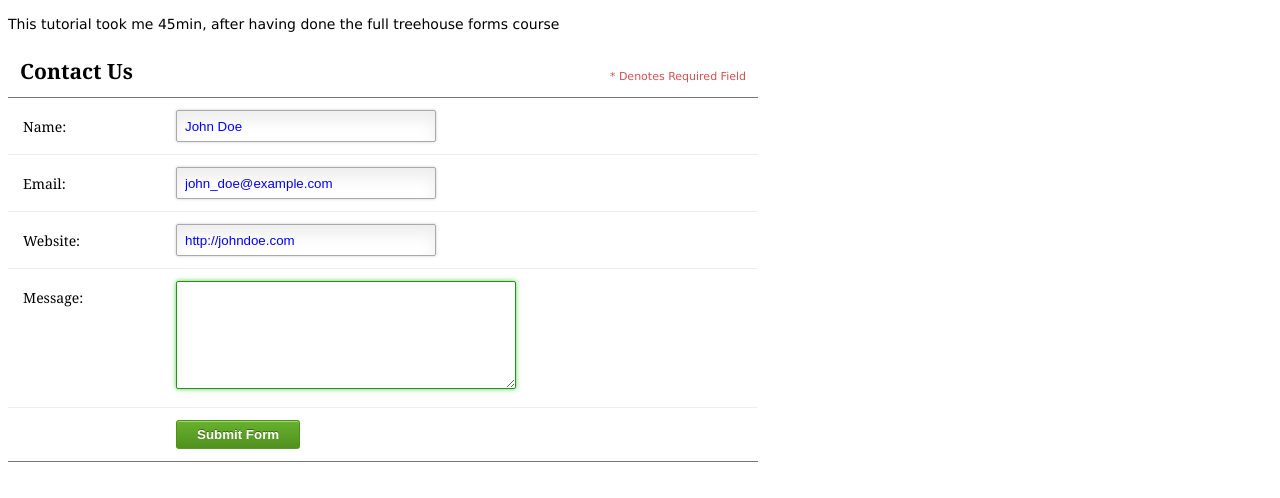
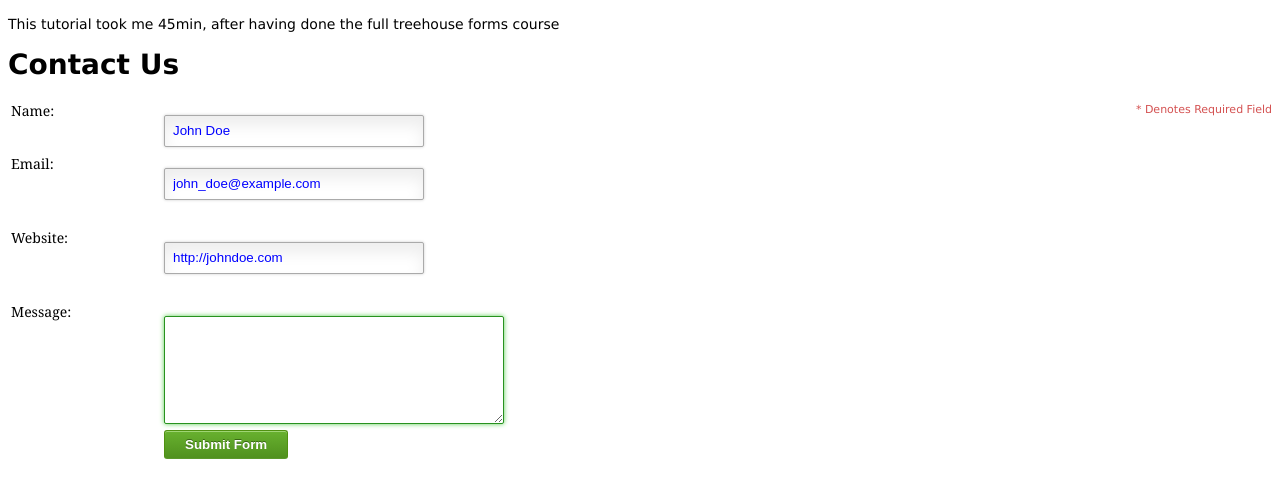
Before and after one commit to AnnaBlackwell/sprint-5, a plain HTML site: page form.html in a window 1280 px wide. Drawn offline with Linux system fonts and the light colour scheme.

Commit message:
Fixed up form after slack comments from Charles

```diff
--- a/form.html
+++ b/form.html
@@ -7,36 +7,29 @@
     <title>HTML5 Contact Form</title>
     <link rel="stylesheet" media="screen" href="styles.css">
   </head>
+
   <body>
     <p>This tutorial took me 45min, after having done the full treehouse forms course</p>
+
     <form class="contact_form" action="http://example.org/" method="post" name="contact_form">
-      <ul>
-        <li>
-             <h2>Contact Us</h2>
-             <span class="required_notification">* Denotes Required Field</span>
-        </li>
-        <li>
-          <label for="name">Name:</label>
-          <input type="text" id="name" name="name" placeholder="John Doe" required>
-        </li>
-        <li>
-          <label for="email">Email:</label>
-          <input type="email" id="email" name="email" placeholder="john_doe@example.com" required>
-          <span class="form_hint">Proper format "name@something.com"</span>
-        </li>
-        <li>
-          <label for="website">Website:</label>
-          <input type="url" id="website" name="website" placeholder="http://johndoe.com" required>
-          <span class="form_hint">Proper format "http://someaddress.com"</span>
-        </li>
-        <li>
-          <label for="message">Message:</label>
-          <textarea id="message" name="message" cols="40" rows="6" required> </textarea>
-        </li>
-        <li>
-          <button class="submit" type="submit">Submit Form</button>
-        </li>
-      </ul>
+      <h1>Contact Us</h1>
+      <div class="required_notification">* Denotes Required Field</div>
+
+      <label for="name">Name:</label> <br>
+      <input type="text" id="name" name="name" placeholder="John Doe" required> <br>
+
+      <label for="email">Email:</label> <br>
+      <input type="email" id="email" name="email" placeholder="john_doe@example.com" required> <br>
+      <div class="form_hint">Proper format "name@something.com"</div> <br>
+
+      <label for="website">Website:</label> <br>
+      <input type="url" id="website" name="website" placeholder="http://johndoe.com" required> <br>
+      <div class="form_hint">Proper format "http://someaddress.com"</div> <br>
+
+      <label for="message">Message:</label> <br>
+      <textarea id="message" name="message" cols="40" rows="6" required> </textarea> <br>
+
+      <button class="submit" type="submit">Submit Form</button>
     </form>
   </body>
 </html>
```
